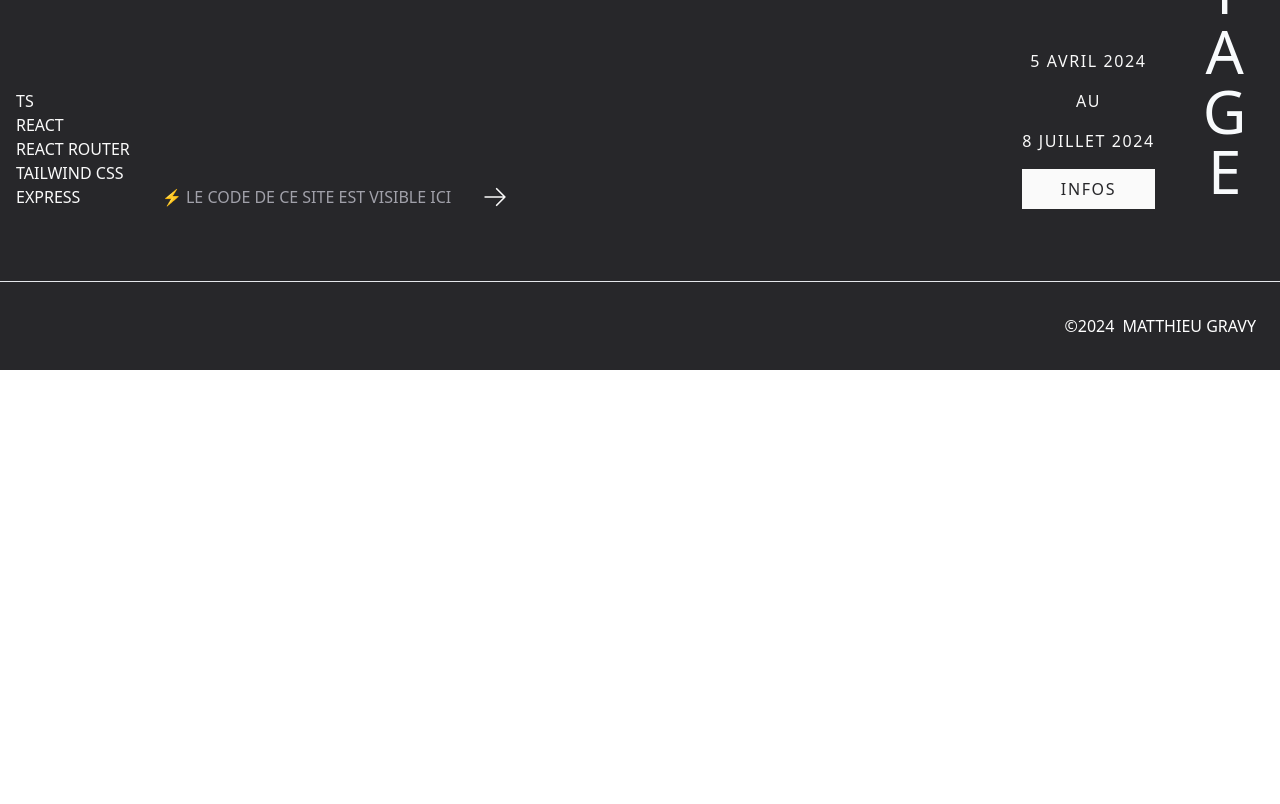
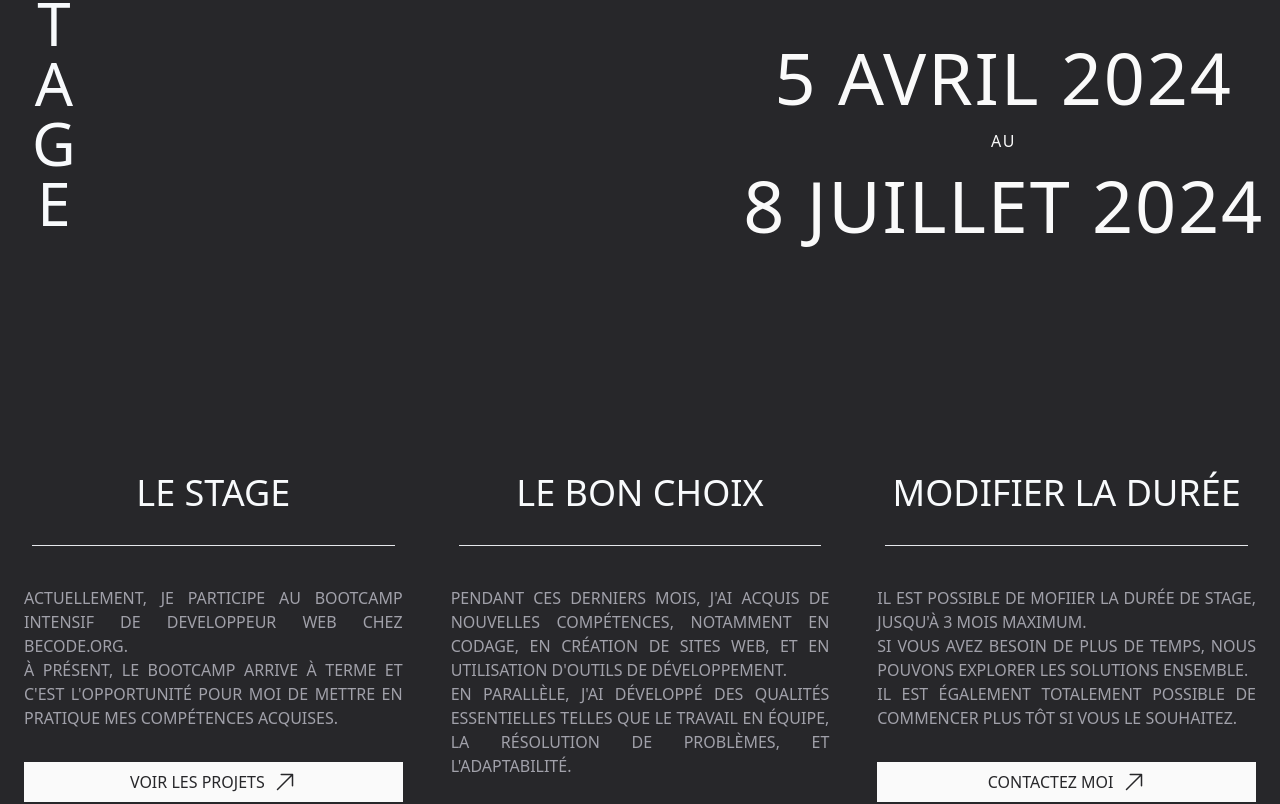
Before and after one commit to matthieuGravy/portfolio, a React (Vite) app: page / in a window 1280 px wide. Shown: the part 620-1424 px from the top of the page. Before the commit the page ends 990 px from the top, so only its background shows below. Built offline with nearby package versions, Linux system fonts and the light colour scheme.

Commit message:
correction coherence pages

```diff
--- a/src/components/blocs/Buttons.tsx
+++ b/src/components/blocs/Buttons.tsx
@@ -10,7 +10,7 @@ const ButtonOne: React.FC<ButtonOneProps> = ({ to, content }) => {
     <>
       <NavLink
         to={to}
-        className="bg-neutral-50 text-zinc-800 flex justify-center py-2 hover:bg-fuchsia-700 hover:text-neutral-50 transition-colors	"
+        className="uppercase bg-neutral-50 text-zinc-800 flex justify-center py-2 hover:bg-fuchsia-700 hover:text-neutral-50 transition-colors	"
       >
         {content}
       </NavLink>
--- a/src/components/blocs/ParallaxTextor.tsx
+++ b/src/components/blocs/ParallaxTextor.tsx
@@ -23,7 +23,7 @@ function ParallaxText({ children, baseVelocity = 100 }: ParallaxProps) {
     damping: 50,
     stiffness: 200,
   });
-  const velocityFactor = useTransform(smoothVelocity, [0, 1200], [0, 4], {
+  const velocityFactor = useTransform(smoothVelocity, [0, 1000], [0, 4], {
     clamp: false,
   });
 
@@ -31,7 +31,7 @@ function ParallaxText({ children, baseVelocity = 100 }: ParallaxProps) {
 
   const directionFactor = useRef<number>(2);
   useAnimationFrame((t, delta) => {
-    let moveBy = directionFactor.current * baseVelocity * (delta / 1000);
+    let moveBy = directionFactor.current * baseVelocity * (delta / 3000);
 
     if (velocityFactor.get() < 0) {
       directionFactor.current = -1;
--- a/src/components/blocs/Topnav.tsx
+++ b/src/components/blocs/Topnav.tsx
@@ -18,18 +18,28 @@ const Topnav = () => {
     const updateNavVisibility = () => {
       const isVisible = window.innerWidth >= 768;
       setIsNavVisible(isVisible);
+      console.log(("1.isNavVisible", isNavVisible));
     };
 
     updateNavVisibility();
-    window.addEventListener("resize", updateNavVisibility);
+
+    const handleResize = () => {
+      updateNavVisibility();
+      console.log("2. useEffect", isNavVisible);
+    };
+
+    window.addEventListener("resize", handleResize);
+    console.log("3. useEffect", isNavVisible);
 
     return () => {
-      window.removeEventListener("resize", updateNavVisibility);
+      window.removeEventListener("resize", handleResize);
+      console.log("5. useEffect", isNavVisible);
     };
-  }, []);
+  });
 
   useEffect(() => {
     if (isNavVisible) {
+      console.log("4. useEffect", isNavVisible);
       controls.start((i) => ({
         opacity: 1,
         scale: 1,
@@ -69,7 +79,6 @@ const Topnav = () => {
 
   const navFr = [
     { to: "/", content: "Home" },
-    { to: "/internship", content: "Stage" },
     { to: "/project", content: "projets" },
     { to: "/about", content: "à propos" },
     { to: "/contact", content: "contact" },
@@ -97,20 +106,11 @@ const Topnav = () => {
         {isNavVisible && (
           <AnimatePresence>
             <motion.ul
-              className={`
-
-        flex
-        md:static
-        md:flex-row
-        md:top-0
-        md:py-0
-        md:gap-x-4
-        gap-y-6
-        ${
-          isNavVisible
-            ? "pointer-events-auto absolute flex-col md:flex px-12 top-14 -right-4 bg-fuchsia-700 py-8"
-            : "pointer-events-none hidden md:flex"
-        }`}
+              className={`flex md:static md:flex-row md:top-0 md:py-0 md:gap-x-4 gap-y-6 ${
+                isNavVisible
+                  ? "pointer-events-auto absolute flex-col md:flex px-12 top-14 -right-4 bg-fuchsia-700 py-8"
+                  : "pointer-events-none hidden md:flex"
+              }`}
               initial={{ clipPath: "inset(60% 70% 90% 50% round 0px)" }}
               animate={{ clipPath: "inset(0% 0% 0% 0% round 0px)" }}
               exit={{ clipPath: "inset(80% 50% 90% 50% round 0px)" }}
--- a/src/components/fr/AboutStage.tsx
+++ b/src/components/fr/AboutStage.tsx
@@ -1,7 +1,6 @@
 import Paragraphe from "../blocs/Paragraphe";
-import { ButtonextTwo, ButtonOne } from "../blocs/Buttons";
+import { ButtonOne } from "../blocs/Buttons";
 import FlechTo from "../icons/FlechetoIcon";
-import FlecheRight from "../icons/FlecheRightIcon";
 
 const textcenter = "text-justify px-2";
 const Whatstage = () => {
@@ -14,13 +13,13 @@ const Whatstage = () => {
       <article className={textcenter}>
         <Paragraphe children={whatstage} />
         <Paragraphe children={whatstage2} className="pb-8" />
-        <ButtonextTwo
-          link="https://becode.org/fr/"
+        <ButtonOne
+          to="/project"
           content={
             <>
-              En savoir plus sur BeCode
+              Voir les projets
               <span className="ps-2">
-                <FlecheRight />
+                <FlechTo />
               </span>
             </>
           }
--- a/src/pages/Contactpage/Contactpage.tsx
+++ b/src/pages/Contactpage/Contactpage.tsx
@@ -65,7 +65,7 @@ const Contactpage = () => {
         onSubmit={submitForm}
       >
         {({ errors, touched, values }) => (
-          <Form className="md:w-3/5 xl:w-1/4 mx-auto py-24">
+          <Form className="md:w-3/5 lg:w-2/5 mx-auto py-24">
             <section className="grid md:grid-cols-2  grid-rows-3 gap-8 py-8">
               <label className="relative">
                 <Field
--- a/src/pages/Homepage/Homepage.tsx
+++ b/src/pages/Homepage/Homepage.tsx
@@ -1,25 +1,21 @@
 import Hello from "../../components/fr/Hello";
 import Heading from "../../components/blocs/Heading";
 import Jumbo from "../../components/blocs/Jumbo";
-import Maintech from "../../components/fr/maintech";
 import InternshipIn from "../../components/fr/internshipIn";
 import InternshipOff from "../../components/fr/internshipOff";
 import Job from "../../components/fr/job";
 import Slog from "../../components/blocs/slog";
-import {
-  ButtonOne,
-  ButtonTwo,
-  Buttonext,
-} from "../../components/blocs/Buttons";
+import { ButtonTwo } from "../../components/blocs/Buttons";
 import FlecheToIcon from "../../components/icons/FlechetoIcon";
-import FlecheRightIcon from "../../components/icons/FlecheRightIcon";
-import Showcode from "../../components/fr/Showcode";
 import Ads from "../../components/blocs/Ads";
-import Paragraphe from "../../components/blocs/Paragraphe";
 import Stage from "../../components/fr/stage";
+import Article from "../../components/blocs/Article";
+import { Whatstage, Duree, Whyme } from "../../components/fr/AboutStage";
 
 const Homepage = () => {
-  const showcode = <Showcode />;
+  const hstyle = "text-4xl flex justify-center text-center uppercase py-8";
+  const hduree = "Modifier la durée";
+  const hstage = "Le stage";
   const titre = (
     <>
       <Hello /> <br /> <Job /> <br />
@@ -29,7 +25,6 @@ const Homepage = () => {
 
   return (
     <>
-      <article className="flex flex-col justify-between  min-h-[90vh]">
       <section className="py-24 flex flex-row justify-between">
         <Heading
           title={titre}
@@ -38,36 +33,66 @@ const Homepage = () => {
         />
       </section>
       <hr />
-        <article className="flex flex-col-reverse md:flex-row md:justify-between gap-y-24 md:gap-y-0 w-full py-16">
-          <section className="flex flex-row items-end gap-x-8">
-            <Maintech />
-            <Paragraphe className="text-center" children={showcode} />
-            <Buttonext
-              content={<FlecheRightIcon />}
-              link="https://github.com/matthieuGravy/portfolio"
-            />
-          </section>
+
       <Jumbo
         title={
           <>
             <Ads children={<Stage />} />
           </>
         }
+        className="flex flex-row justify-between text-center uppercase tracking-widest py-24 "
         children={
-              <article className="flex flex-col gap-y-4 justify-end	">
           <Slog
-                  classNameContainer="flex flex-col gap-y-4 justify-end"
+            classNameContainer="flex flex-col gap-y-4 md:justify-end	justify-center"
             data1={<InternshipIn />}
+            classNameData1="md:text-7xl text-3xl font-extralight uppercase tracking-wide"
             string="au"
             data2={<InternshipOff />}
+            classNameData2="md:text-7xl text-3xl font-extralight uppercase tracking-wide"
           />
-                <ButtonOne content="infos" to="/internship" />
-              </article>
         }
-            className="flex md:flex-row-reverse flex-col gap-y-8 gap-x-8 text-center uppercase tracking-widest "
       ></Jumbo>
-        </article>
-      </article>
+      <section className="lg:grid lg:grid-cols-3 w-full md:w-2/3 lg:w-full flex flex-col gap-y-16 justify-items-center py-24 gap-x-8 m-auto">
+        <Article
+          children1={
+            <Ads
+              children={
+                <>
+                  <Heading level="h2" className={hstyle} title={hstage} />
+                  <hr />
+                </>
+              }
+            />
+          }
+          children2={<Whatstage />}
+        ></Article>
+        <Article
+          children1={
+            <Ads
+              children={
+                <>
+                  <Heading level="h2" className={hstyle} title="Le bon choix" />
+                  <hr />
+                </>
+              }
+            />
+          }
+          children2={<Whyme />}
+        ></Article>
+        <Article
+          children1={
+            <Ads
+              children={
+                <>
+                  <Heading level="h2" className={hstyle} title={hduree} />
+                  <hr />
+                </>
+              }
+            />
+          }
+          children2={<Duree />}
+        ></Article>
+      </section>
     </>
   );
 };
--- a/src/router.tsx
+++ b/src/router.tsx
@@ -3,7 +3,6 @@ import { createBrowserRouter } from "react-router-dom";
 import App from "./App";
 import Homepage from "./pages/Homepage/Homepage.tsx";
 import Aboutpage from "./pages/Aboutpage/Aboutpage";
-import Internshippage from "./pages/Internshippage/Internshippage";
 import Contactpage from "./pages/Contactpage/Contactpage";
 import Projectpage from "./pages/Projectpage/Projectpage";
 
@@ -15,7 +14,6 @@ export const router = createBrowserRouter([
       { path: "/", element: <Homepage /> },
       { path: "/about", element: <Aboutpage /> },
       { path: "/project", element: <Projectpage /> },
-      { path: "/internship", element: <Internshippage /> },
       { path: "/contact", element: <Contactpage /> },
     ],
   },
```
Lines whose indentation alone changed are shown as unchanged.
